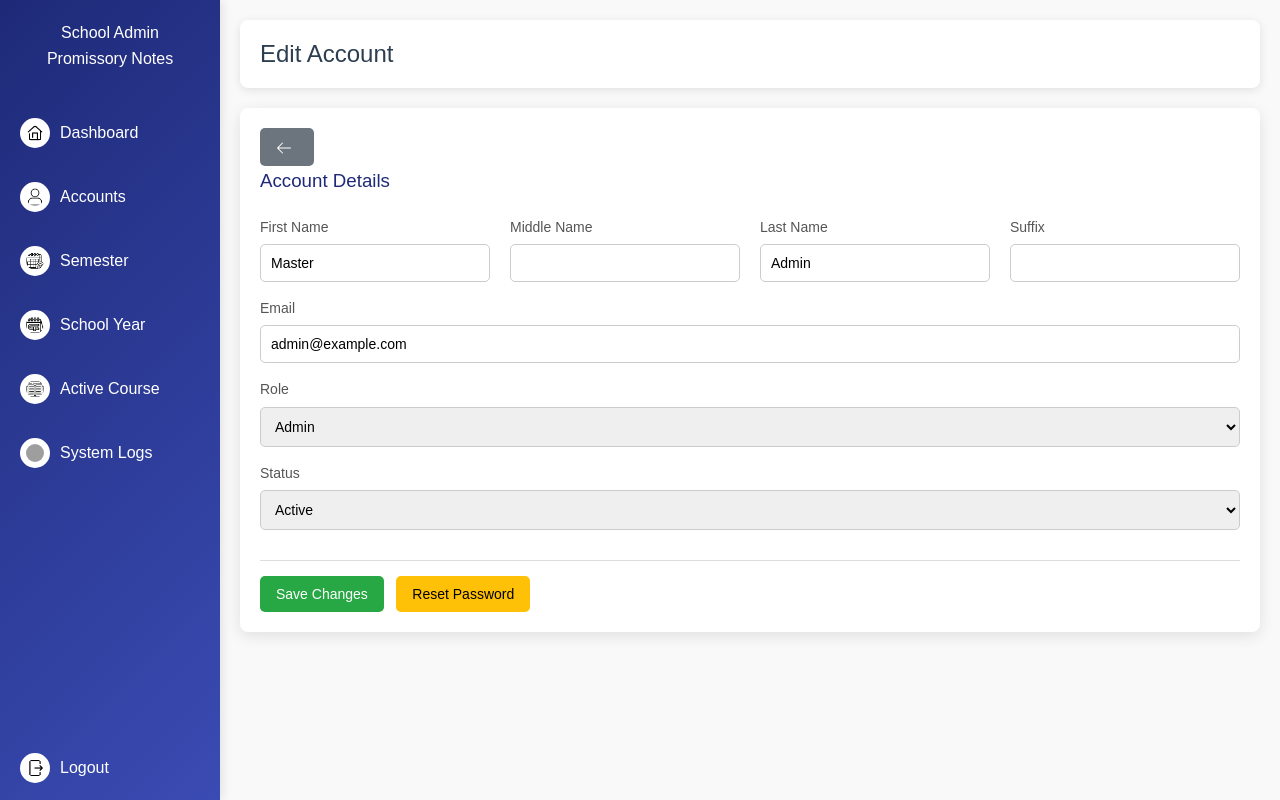
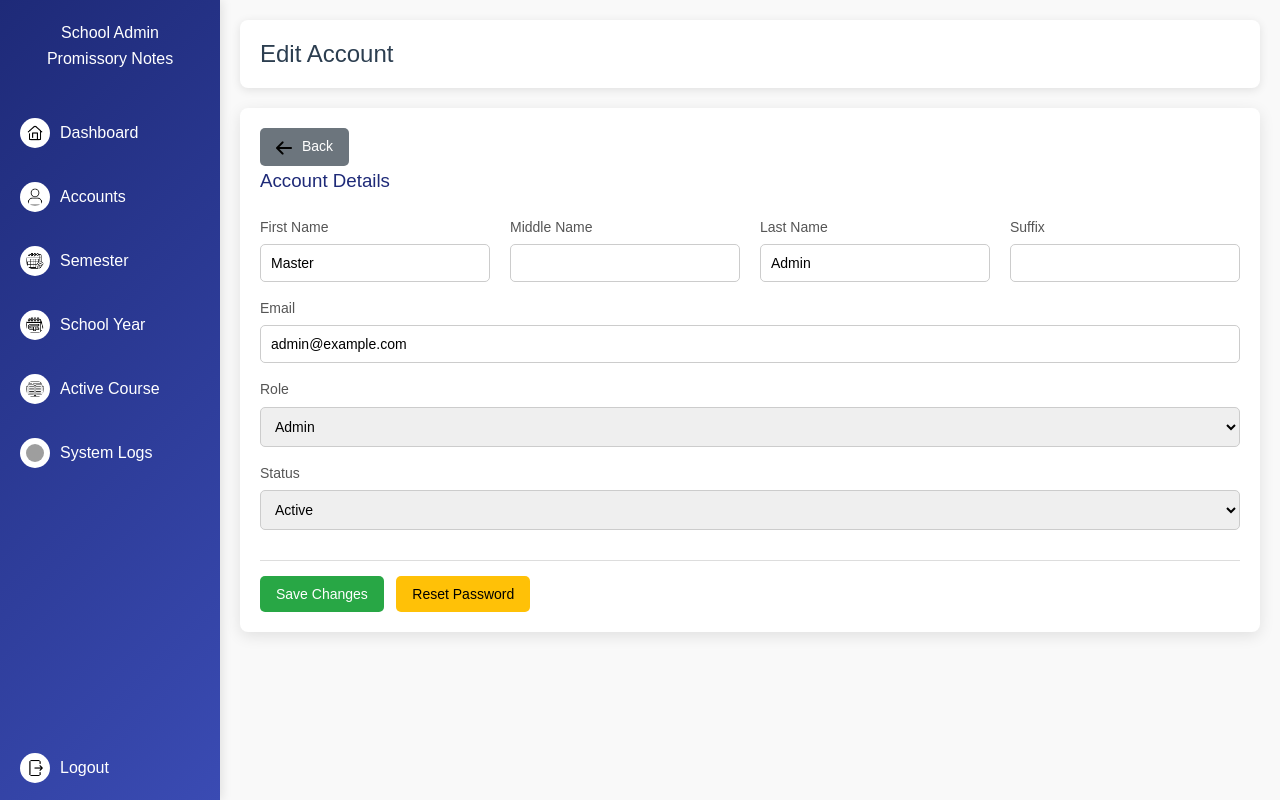
Before and after one commit to Haze-Chiz/promissory-note-system, a Flask app: page /admin/edit_account/2 in a window 1280 px wide. Run offline with Flask 3, Linux system fonts and the light colour scheme; the visitor is signed in with stand-in values (Sample User, id 1); grey boxes are pictures that could not be loaded.

Commit message:
back button

```diff
--- a/templates/admin/edit_account.html
+++ b/templates/admin/edit_account.html
@@ -388,13 +388,11 @@
 
     <section class="form-container">
       <button type="button" onclick="window.history.back()" class="btn btn-back">
-        <svg xmlns="http://www.w3.org/2000/svg" width="16" height="16" fill="currentColor" viewBox="0 0 16 16"
-          style="margin-right:6px; vertical-align:middle;">
-          <path fill-rule="evenodd"
-            d="M15 8a.5.5 0 0 1-.5.5H2.707l4.147 4.146a.5.5 0 0 1-.708.708l-5-5a.5.5 0 0 1 0-.708l5-5a.5.5 0 0 1 .708.708L2.707 7.5H14.5A.5.5 0 0 1 15 8z" />
-        </svg>
+        <img src="{{ url_for('static', filename='images/back.png') }}" alt="Back"
+          style="width:16px; height:16px; margin-right:6px; vertical-align:middle;">
+        Back
+      </button>
 
-      </button>
 
       <h3>Account Details</h3>
 
```
Also changed, not shown: templates/admin/add_new_account.html (+4 -5 lines), static/images/back.png (added).
